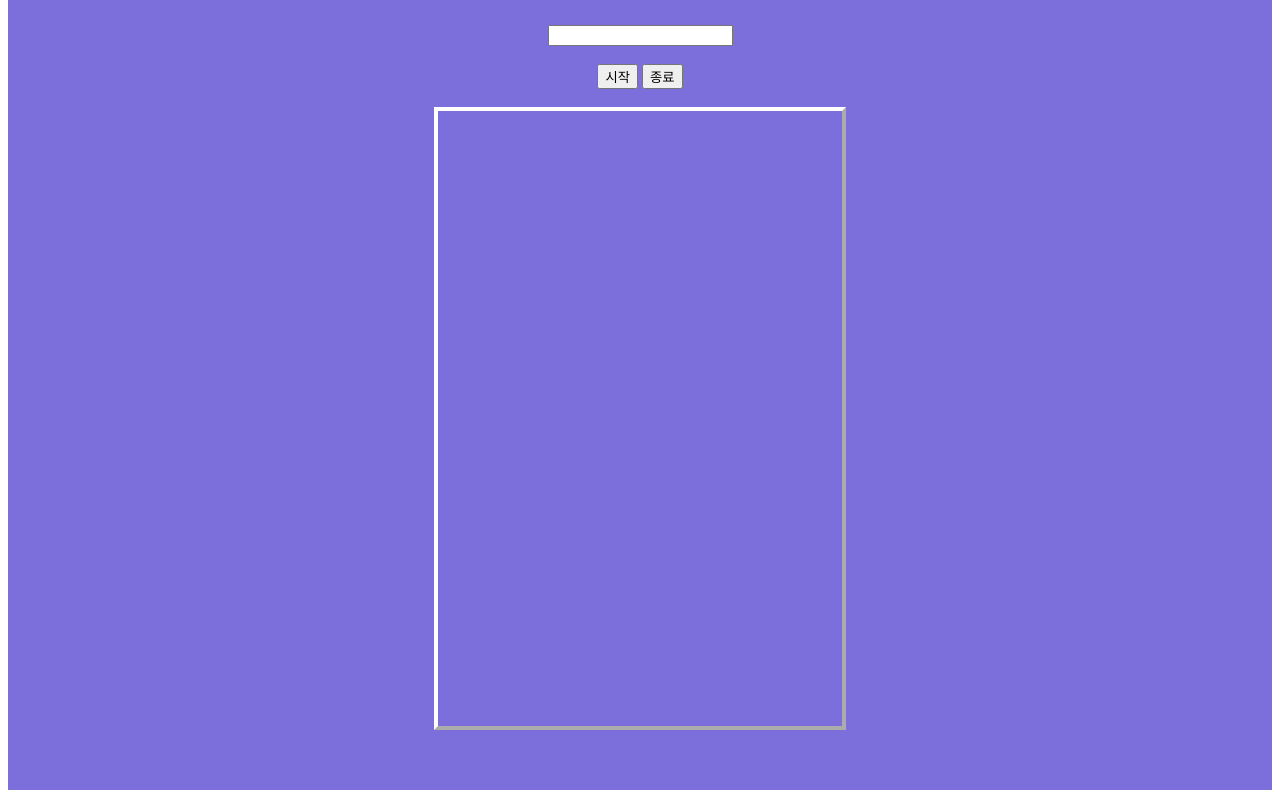
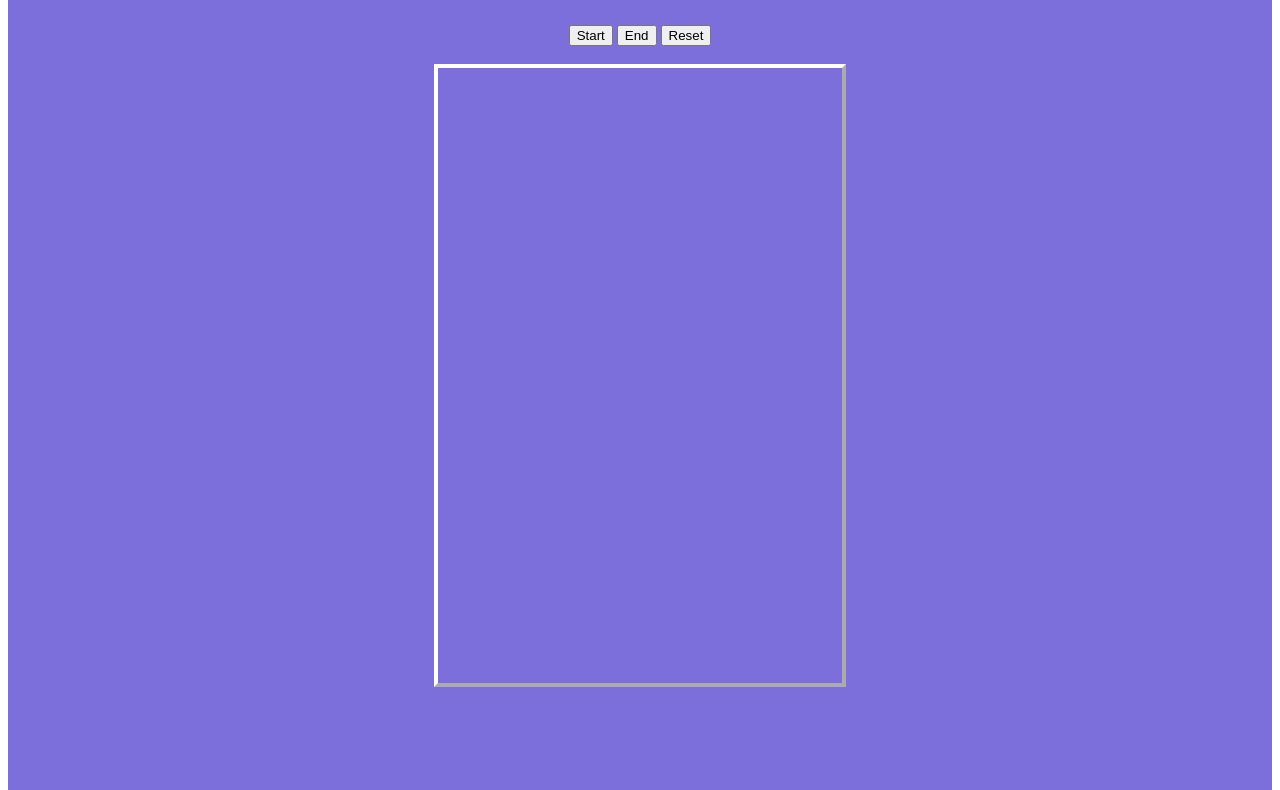
Before and after one commit to sunyoring/JavaScript-basic, a plain HTML site: page STUDYNOTE/index.html in a window 1280 px wide. Shown: the part 117-907 px from the top of the page. Drawn offline with Linux system fonts and the light colour scheme.

Commit message:
2021-07-26

```diff
--- a/STUDYNOTE/index.html
+++ b/STUDYNOTE/index.html
@@ -17,13 +17,10 @@
     <h1> STUDY NOTE </h1>
 
     <br>
+        <button id = "start" onclick="start();">Start</button>
+        <button id = "end" onclick="end();" >End</button>
+        <button id = "reset" onclick="reset();" >Reset</button>
 
-    <input type="text" id ="text">
-
-    <br>
-    <br>
-        <button id = "start" onclick="start();">시작</button>
-        <button id = "end" >종료</button>
 
     <br><br>
 <fieldset id="field">
--- a/STUDYNOTE/study.js
+++ b/STUDYNOTE/study.js
@@ -1,10 +1,60 @@
 
 
+window.onload = function(){
+    for(let i=0; i<localStorage.length; i++) {
+        let key = localStorage.key(i);
+
+            field.innerHTML += `${key} ==> ${localStorage.getItem(key)}` + "<br>";
+      }
+
+}
+
+var date = new Date();
+var time = String(date.getFullYear()+"/"+date.getMonth()+"/" +date.getDate()+" " +date.getHours()+":"+date.getMinutes());
+var text="";
+
 function start() {
-    var text = document.getElementById("text").value;
+
+    text = "시작!!!";
     var field = document.getElementById("field");
 
-        field.innerHTML += "* "+text + "<br>";
-        localStorage.setItem(text);
+        localStorage.setItem(time,text);
+
+
+        for(let i=0; i<localStorage.length; i++) {
+            let key = localStorage.key(i);
+            if(key == time){
+                field.innerHTML += `${key} ==> ${localStorage.getItem(key)}` + "<br>";
+
+            }
+          }
+}
+
+
+function end() {
+
+    text ="종료!!!"
+
+    var field = document.getElementById("field");
+
+    localStorage.setItem(time,text);
+
+    for(let i=0; i<localStorage.length; i++) {
+        let key = localStorage.key(i);
+        if(key == time){
+            field.innerHTML += `${key} ==> ${localStorage.getItem(key)}` + "<br>";
+
+        }
+      }
+}
+
+function reset(){
+
+    var field = document.getElementById("field");
+
+    localStorage.clear();
+    alert("모든 기록이 삭제되었습니다.");
+    field.innerHTML="";
+
 
 }
```
